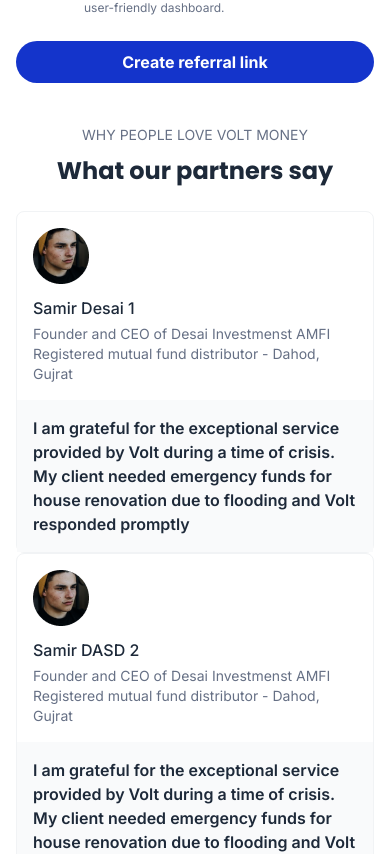
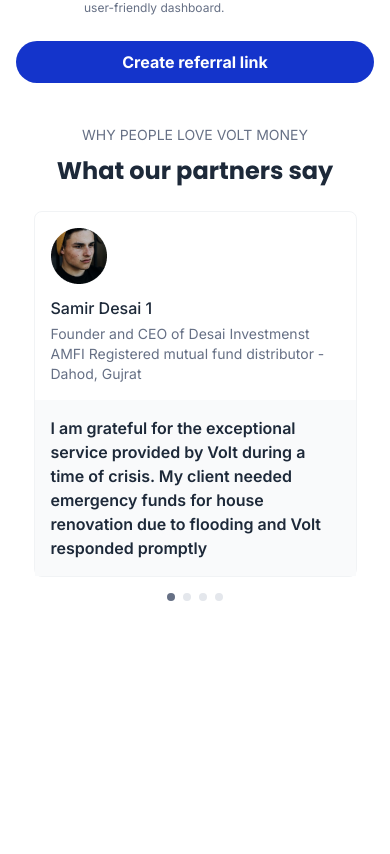
Before and after one commit to sekhorroy/partnerLandingPage_VOLT, a Next.js app: page / in a window 390 px wide. Shown: the part 2779-3633 px from the top of the page. After the commit the page ends 3428 px from the top, so only its background shows below. Built offline with nearby package versions, Linux system fonts and the light colour scheme.

Commit message:
Carousal added for mobile

```diff
--- a/src/LandingPage/testimoneySection/testimoney.module.css
+++ b/src/LandingPage/testimoneySection/testimoney.module.css
@@ -14,7 +14,7 @@
     max-width: 1024px;
     display: flex;
     flex-direction: column;
-    justify-content: center;
+    align-items: center;
 }
 
 .testimoneyContainerT1 {
--- a/src/LandingPage/testimoneySection/testimoneySections.tsx
+++ b/src/LandingPage/testimoneySection/testimoneySections.tsx
@@ -3,9 +3,9 @@
 import {useEffect, useMemo, useState} from "react";
 import {Card} from "@/components/card";
 import {CardProps, CardTypes} from "@/components/card/types";
-import {Carousal} from "@/components/carousal";
+import {Carousal, CarousalItem} from "@/components/carousal";
 import {number} from "prop-types";
-import CarouselComponent, {CarouselItem} from "@/components/carousal/carousalComponent/carousal";
+// import CarouselComponent, {CarouselItem} from "@/components/carousal/carousalComponent/carousal";
 
 const customerData:CardProps[] = [{
     type: CardTypes.TESTIMONY,
@@ -58,34 +58,6 @@
     const [_activeId, setActiveId] = useState(0);
 
 
-    const renderCards = () => {
-        return (
-            <>
-                <CarouselComponent>
-                    {
-                        customerData.map((item, index) => (
-                            <>
-                                <CarouselItem width={'100%'}>
-                                    <Card type={CardTypes.TESTIMONY} leftIcon={item.leftIcon} subTitle={item.subTitle} title={item.title}
-                                          name={item.name}/>
-                                </CarouselItem>
-                            </>
-                        ))
-                    }
-                </CarouselComponent>
-            </>
-        )
-    }
-
-    const updateActiveId = (id : number) => {
-
-        setActiveId(id)
-    }
-
-    useEffect(()=>{
-        console.log(" Herqer 1212 ");
-    }, [_activeId])
-
     const _child = useMemo(() => {
         return (
             <div
@@ -107,14 +79,20 @@
                     <div style={{
                         paddingTop: 24
                     }}>
+                        <Carousal data={customerData}>
                             {
                                 customerData.map((item, index) => (
-                                    <>
-                                        <Card type={CardTypes.TESTIMONY} leftIcon={item.leftIcon} subTitle={item.subTitle} title={item.title}
-                                              name={item.name}/>
-                                    </>
+                                    <CarousalItem key={index} width={'100%'}>
+                                        <div style={{
+                                            minWidth: 323,
+                                        }}>
+                                            <Card type={CardTypes.TESTIMONY} leftIcon={item.leftIcon} subTitle={item.subTitle} title={item.title}
+                                                  name={item.name}/>
+                                        </div>
+                                    </CarousalItem>
                                 ))
                             }
+                        </Carousal>
                     </div>
                 </div>
             </div>
--- a/src/components/carousal/carousal.module.css
+++ b/src/components/carousal/carousal.module.css
@@ -1,45 +1,40 @@
-.carousalContainer {
-    width: 100%;
-    box-sizing: border-box;
+.carousal {
+    overflow: hidden;
+    max-width: 323px;
+}
 
+.inner {
+    transition: transform 0.3s;
     display: flex;
-    flex-direction: column;
+    flex-direction: row;
+}
+
+.carousal-item {
+    display: inline-flex;
     align-items: center;
-
-
+    justify-content: center;
+    height: 200px;
+    background-color: green;
+    color: #fff;
 
 }
-.carousalContainerC1 {
-    max-width: 328px;
-    max-height: 364px;
-    display: flex;
-    flex-direction: row;
-    border: 1px solid red;
-}
-.carousalContainerC2 {
-    width: 100%;
-    box-sizing: border-box;
+.carousalC1 {
     display: flex;
     flex-direction: row;
     justify-content: center;
-    align-items: center;
     gap: 8px;
 }
 
-.carousalDot {
+.carousalC1Indicator {
     width: 8px;
     height: 8px;
+    background-color: #E4E7EC;
     border-radius: 100px;
-    background-color: #E4E7EC;
 }
-.carousalDotActive {
+
+.carousalC1IndicatorActive {
     width: 8px;
     height: 8px;
+    background-color: #667085;
     border-radius: 100px;
-    background-color: #667085;
 }
-
-.inner {
-    white-space: nowrap;
-    transition: transform 0.3s;
-}
--- a/src/components/carousal/carousalComponent/carousal1.module.css
+++ /dev/null
@@ -1,30 +0,0 @@
-.carousel {
-    overflow: hidden;
-}
-
-.inner {
-    white-space: nowrap;
-    transition: transform 0.3s;
-}
-
-.carousel-item {
-    display: inline-flex;
-    align-items: center;
-    justify-content: center;
-    background-color: green;
-    color: #fff;
-}
-
-.indicators {
-    display: flex;
-    justify-content: center;
-}
-
-.indicators > button {
-    margin: 5px;
-}
-
-.indicators > button.active {
-    background-color: green;
-    color: #fff;
-}
--- a/src/components/carousal/index.tsx
+++ b/src/components/carousal/index.tsx
@@ -1,141 +1,76 @@
-import React, {useEffect, useMemo, useState} from "react";
+import React, { ReactNode, useEffect, useMemo, useState } from "react";
 import styles from "./carousal.module.css";
-import { CarousalProps } from "@/components/carousal/type";
-import CarouselComponent, {CarouselItem} from './carousalComponent/carousal';
+import {useSwipeable} from "react-swipeable";
 
-export const Carousal: React.FunctionComponent<CarousalProps> = ({
-  reactChildren,
-    setActive,
-}) => {
-  const [_activeId, setActiveId] = useState(0);
-  const [refreshView , setRefresh] = useState(1)
-  const handleClick =  (index: number) => {
-      setActiveId(index);
-      setActive && setActive(index);
+//@ts-ignore
+export const CarousalItem = ({ children, width }) => {
+  return (
+    <div className={styles.carousalItem} style={{ width: width }}>
+      {children}
+    </div>
+  );
 };
 
-  useEffect(()=>{
-      setActiveId(_activeId)
-      setRefresh(refreshView + 1)
-  }, [_activeId]);
+//@ts-ignore
+export const Carousal = ({ children, data }) => {
+  const [_activeId, setActiveId] = useState(0);
 
+  const updateActiveId = (index: number, direction?:string) => {
+      if(direction) {
+          if(direction && direction === 'right') {
+              if(_activeId < data.length - 1) {
+                  setActiveId(index);
+              }
+          } else if (direction && direction === 'left') {
+              if(_activeId > 0) {
+                  setActiveId(index);
+              }
+          }
+      } else {
+          setActiveId(index);
+      }
+  };
 
-  const getReactChildToRender = () => {
-      return reactChildren.map((child, index) => (
-          <>
-              { child }
-          </>
-      ));
-  }
-
-  // const _child = useMemo(() => {
-  //   return (
-  //     <div className={styles.carousalContainer}>
-  //       <div className={styles.carousalContainerC1}>
-  //           {
-  //               getReactChildToRender()
-  //           }
-  //       </div>
-  //       <div
-  //         className={styles.carousalContainerC2}
-  //         style={{
-  //           paddingTop: 16,
-  //         }}
-  //       >
-  //         {reactChildren.map((item, index) => {
-  //           return (
-  //             <>
-  //               <div
-  //                 className={
-  //                   _activeId === index
-  //                     ? styles.carousalDotActive
-  //                     : styles.carousalDot
-  //                 }
-  //                 onClick={()=>handleClick(index)}
-  //               />
-  //             </>
-  //           );
-  //         })}
-  //       </div>
-  //     </div>
-  //   );
-  // }, [_activeId]);
-
-    //carousalContainerC1 = .carousel
-
+  const handlers = useSwipeable({
+      onSwipedLeft: () => updateActiveId(_activeId + 1, 'right'),
+      onSwipedRight: () => updateActiveId(_activeId - 1, 'left')
+  })
 
   return (
-        <div className={styles.carousalContainer}>
-            <div className={styles.carousalContainerC1}>
-                <CarouselComponent >
-                    {
-                         reactChildren.map((item, index) => (
-                            <CarouselItem key={index} width={`100%`}>
-                                {
-                                    item
-                                }
-                            </CarouselItem>
-                        ))
-                    }
-                </CarouselComponent>
+    <div className={styles.carousal} {...handlers}>
+      <div
+        className={styles.inner}
+        style={{ transform: `translateX(-${_activeId * 100}%)` }}
+      >
+        {React.Children.map(children, (child, index) => {
+          return React.cloneElement(child, { width: "100%" });
+        })}
       </div>
       <div
-                className={styles.carousalContainerC2}
+        className={styles.carousalC1}
         style={{
           paddingTop: 16,
         }}
       >
-                {reactChildren.map((item, index) => {
+        {
+          //@ts-ignore
+          data &&
+            //@ts-ignore
+            data.map((item, index) => {
               return (
-                        <>
                 <div
+                  key={index}
                   className={
                     _activeId === index
-                                        ? styles.carousalDotActive
-                                        : styles.carousalDot
+                      ? styles.carousalC1IndicatorActive
+                      : styles.carousalC1Indicator
                   }
-                                onClick={()=>handleClick(index)}
+                  onClick={() => updateActiveId(index)}
                 />
-                        </>
               );
-                })}
+            })
+        }
       </div>
     </div>
-    )
-
-/*    const _child = useMemo(() => {
-        console.log("Child re-rerenderd" ,reactChildren[_activeId])
-        return refreshView ? (
-            <div className={styles.carousalContainer}>
-                <div className={styles.carousalContainerC1}>
-                     {refreshView &&
-                          reactChildren[_activeId]
-                    }
-                </div>
-                <div
-                    className={styles.carousalContainerC2}
-                    style={{
-                        paddingTop: 16,
-                    }}
-                >
-                    {reactChildren.map((item, index) => {
-                        return (
-                            <>
-                                <div
-                                    className={
-                                        _activeId === index
-                                            ? styles.carousalDotActive
-                                            : styles.carousalDot
-                                    }
-                                    onClick={()=>handleClick(index)}
-                                />
-                            </>
   );
-                    })}
-                </div>
-            </div>
-        ) : null;
-    }, [_activeId]);*/
-
-
 };
--- a/src/components/carousal/type.ts
+++ b/src/components/carousal/type.ts
@@ -1,4 +1,3 @@
 export type CarousalProps = {
     reactChildren: JSX.Element[];
-    setActive?: (callback?: any)=>void;
 }
```
Also changed, not shown: src/components/carousal/carousalComponent/carousal.js (deleted, +0 -94 lines). Lines whose indentation alone changed are shown as unchanged.
